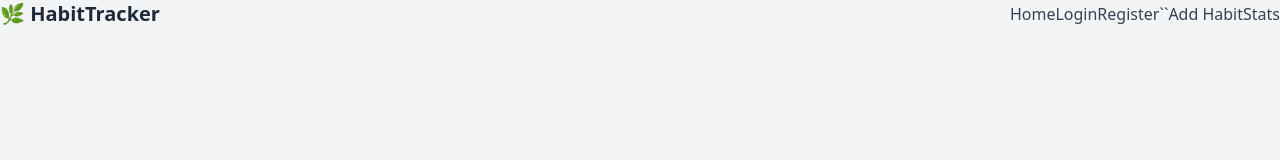
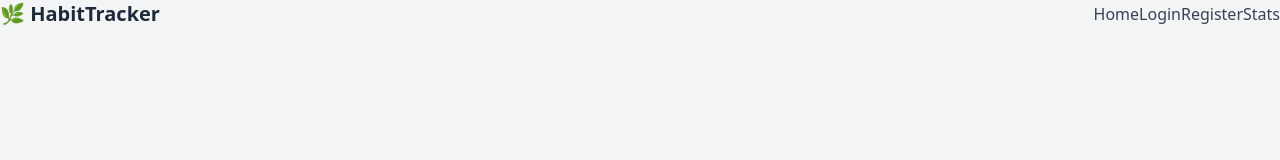
Before and after one commit to NikolayHadzhiev03/Habits-Tracker, a React (Vite) app in the folder Habits/: page / in a window 1280 px wide. Shown: the top 160 px of the page. Built offline with nearby package versions, Linux system fonts and the light colour scheme.

Commit message:
Update Header.tsx

```diff
--- a/Habits/src/Components/HeaderandFooter/Header.tsx
+++ b/Habits/src/Components/HeaderandFooter/Header.tsx
@@ -9,10 +9,13 @@ export default function Header() {
       <div className="font-bold text-xl text-gray-800 dark:text-white">🌿 HabitTracker</div>
       <ul className="flex space-x-4 text-gray-700 dark:text-gray-300">
         <li><Link to="/" className="hover:text-blue-600">Home</Link></li>
-        <li><Link to="/login" className="hover:text-blue-600">Login</Link></li>
-        <li><Link to="/register" className="hover:text-blue-600">Register</Link></li>
-        <li><Link to="/profile" className="hover:text-blue-600">`{user?.username}`</Link></li>
-        <li><Link to="/add-habit" className="hover:text-blue-600">Add Habit</Link></li>
+        {user ? (
+          <><li><Link to="/profile" className="hover:text-blue-600">{user.username}</Link></li>
+            <li><Link to="/add-habit" className="hover:text-blue-600">Add Habit</Link></li></>
+        ) : (<>
+          <li><Link to="/login" className="hover:text-blue-600">Login</Link></li>
+          <li><Link to="/register" className="hover:text-blue-600">Register</Link></li>
+        </>)}
         <li><Link to="/stats" className="hover:text-blue-600">Stats</Link></li>
       </ul>
     </nav>
```
